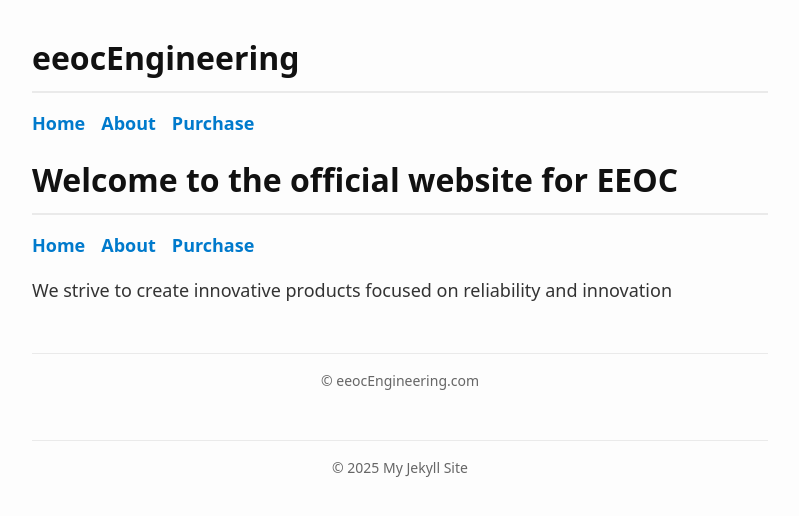
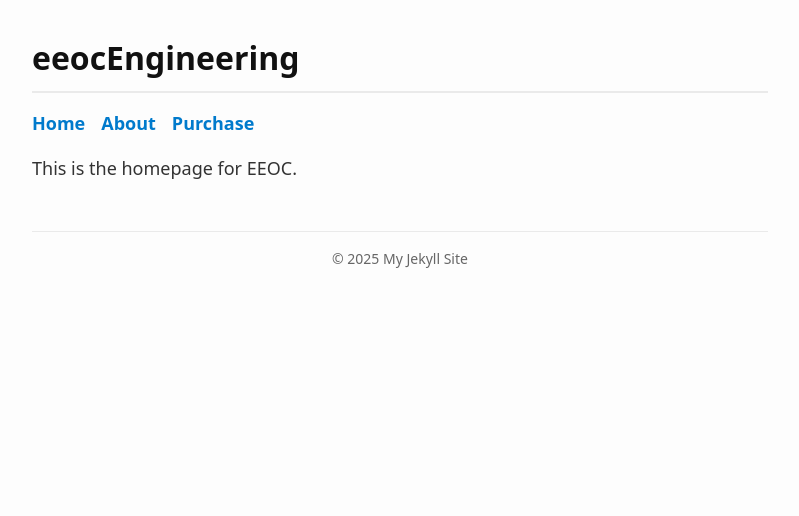
Before and after one commit to iallen23/iallen23.github.io, a Jekyll site: the page built from index.html, in a window 1280 px wide. Shown: the top 516 px of the page, without its empty margins (240-1039 px from the left). Built offline with Jekyll 4.4.1, drawn with Linux system fonts in a browser that asks for light colours.

Commit message:
Update index.html

```diff
--- a/index.html
+++ b/index.html
@@ -3,34 +3,4 @@ layout: default
 title: Home
 ---
 
-<!DOCTYPE html>
-<html lang="en">
-<head>
-  <meta charset="UTF-8" />
-  <meta name="viewport" content="width=device-width, initial-scale=1.0"/>
-  <title>eeocEngineering</title>
-  <link rel="stylesheet" href="/assets/style.css" />
-</head>
-<body>
-
-  <header>
-    <h1>Welcome to the official website for EEOC</h1>
-    <nav>
-      <ul>
-        <li><a href="index.html">Home</a></li>
-        <li><a href="about.html">About</a></li>
-        <li><a href="purchase.html">Purchase</a></li>
-      </ul>
-    </nav>
-  </header>
-
-  <main>
-    <p>We strive to create innovative products focused on reliability and innovation</p>
-  </main>
-
-  <footer>
-    <p>&copy; eeocEngineering.com</p>
-  </footer>
-
-</body>
-</html>
+<p>This is the homepage for EEOC.</p>
```
